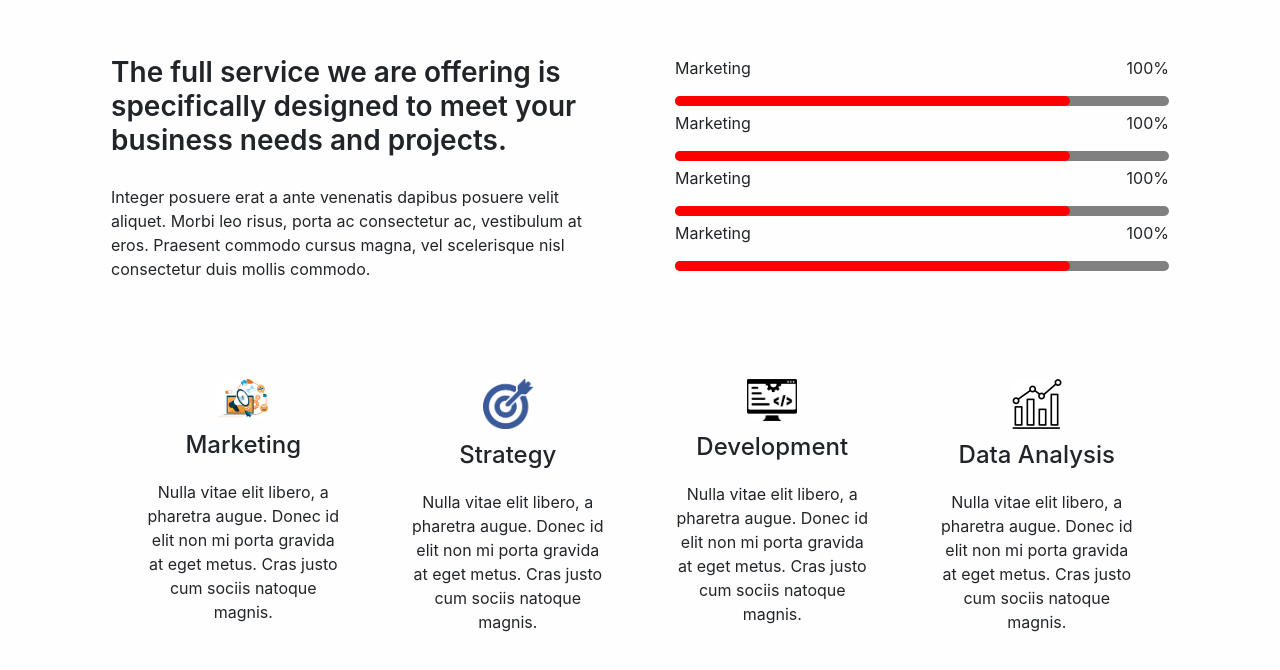
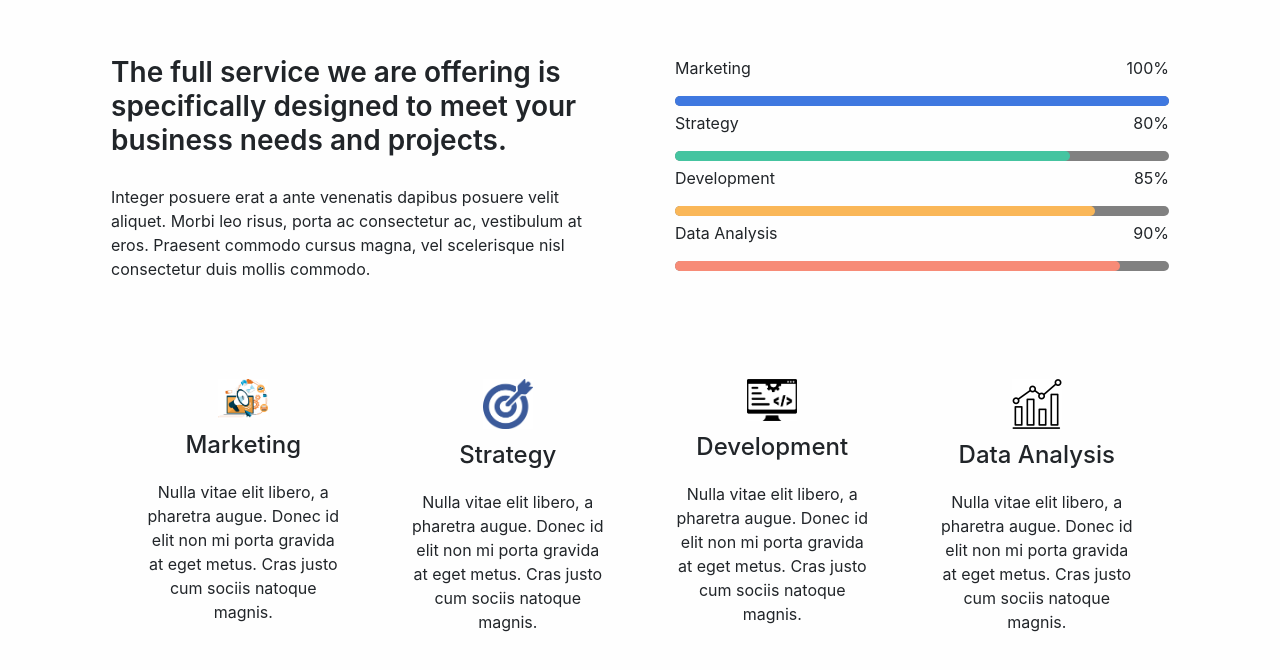
Before and after one commit to Bui-Hien/web, a plain HTML site: page index.html in a window 1280 px wide. Shown: the part 1127-1797 px from the top of the page. Drawn offline with Linux system fonts and the light colour scheme.

Commit message:
updateChart

```diff
--- a/css/style.css
+++ b/css/style.css
@@ -360,8 +360,7 @@ ter {
 
 .divservices-top_right-chartchild {
     height: 100%;
-    width: 80%;
-    background: red;
+    width: 0;
     border-radius: 5em;
 }
 
@@ -1062,3 +1061,11 @@ ter {
 #scroll-top-child i{
     color: #d8dadd;
 }
+
+
+.percentage-container p {
+    background-color: green;
+    color: white;
+    text-align: center;
+    width: 100%;
+}
--- a/index.html
+++ b/index.html
@@ -10,6 +10,7 @@
     <link rel="stylesheet" type="text/css" href="css/style.css">
     <link rel="stylesheet" type="text/css" href="css/reponsive.css">
 </head>
+<body>
 <div class="app ">
     <div id="# header" class="header-wraprer">
         <div class="header">
@@ -34,10 +35,10 @@
                     <li onclick="displayMenuTB()" class="header-center_item"><a href="#about"
                                                                                 class="header-center_link">About</a>
                     </li>
-                    <li onclick="displayMenuTB()" class="header-center_item"><a href="#contact"
+                    <li onclick="displayMenuTB()" class="header-center_item"><a href="#testimonials"
                                                                                 class="header-center_link">Testimonials</a>
                     </li>
-                    <li onclick="displayMenuTB()" class="header-center_item"><a href="#footer"
+                    <li onclick="displayMenuTB()" class="header-center_item"><a href="#contact"
                                                                                 class="header-center_link">Contact</a>
                     </li>
                 </ul>
@@ -101,7 +102,7 @@
                     <div class="services-top_right-item">
                         <div class="services-top_right-text">
                             <p>Marketing</p>
-                            <p>100%</p>
+                            <p class="percentage-container">0%</p>
                         </div>
                         <div class="services-top_right-chart">
                             <div class="divservices-top_right-chartchild"></div>
@@ -109,8 +110,8 @@
                     </div>
                     <div class="services-top_right-item">
                         <div class="services-top_right-text">
-                            <p>Marketing</p>
-                            <p>100%</p>
+                            <p>Strategy</p>
+                            <p class="percentage-container">0%</p>
                         </div>
                         <div class="services-top_right-chart">
                             <div class="divservices-top_right-chartchild"></div>
@@ -118,8 +119,8 @@
                     </div>
                     <div class="services-top_right-item">
                         <div class="services-top_right-text">
-                            <p>Marketing</p>
-                            <p>100%</p>
+                            <p>Development</p>
+                            <p class="percentage-container">0%</p>
                         </div>
                         <div class="services-top_right-chart">
                             <div class="divservices-top_right-chartchild"></div>
@@ -127,8 +128,8 @@
                     </div>
                     <div class="services-top_right-item">
                         <div class="services-top_right-text">
-                            <p>Marketing</p>
-                            <p>100%</p>
+                            <p>Data Analysis</p>
+                            <p class="percentage-container">0%</p>
                         </div>
                         <div class="services-top_right-chart">
                             <div class="divservices-top_right-chartchild"></div>
@@ -479,8 +480,10 @@
 
 </div>
 <div id="scroll-top">
-    <span  id="scroll-top-child"><i class="fa-solid fa-arrow-up"></i></span>
+    <span id="scroll-top-child"><i class="fa-solid fa-arrow-up"></i></span>
 </div>
+
+
 </body>
 <script src="https://kit.fontawesome.com/bc62e0aea6.js" crossorigin="anonymous"></script>
 <script type="text/javascript" src="bootstrap-4.5.3-dist/js/bootstrap.js"></script>
--- a/js/main.js
+++ b/js/main.js
@@ -4,6 +4,32 @@ var loadText = document.getElementById('home-content-scale-text');
 let timerId;
 
 window.addEventListener("load", () => {
+    const pElements = document.querySelectorAll('.percentage-container');
+    let count = 0;
+    let intervalId = setInterval(incrementPercentage, 20);
+    let valueChartChild = ['100', '80', '85', '90'];
+
+    function incrementPercentage() {
+        if (count >= 100) {
+            clearInterval(intervalId);
+        } else {
+            count++;
+            pElements.forEach((pElement, index) => {
+                let value = Math.round((count / 100) * valueChartChild[index]);
+                pElement.textContent = value + '%';
+            });
+        }
+    }
+
+
+    let chartChild = document.getElementsByClassName('divservices-top_right-chartchild');
+    let widthChartChild = ['100%', '80%', '85%', '90%']
+    let colorChartChild = ['#3f78e0', '#45c4a0', '#FAB758', '#F78B77']
+    for (let i = 0; i < chartChild.length; i++) {
+        chartChild[i].style.transition = "width 2s ease-out";
+        chartChild[i].style.width = widthChartChild[i];
+        chartChild[i].style.backgroundColor = colorChartChild[i];
+    }
     setTimeout(() => {
         loadText.style.transition = "scale 1s ease-out";
         loadText.style.scale = "1.5";
@@ -19,7 +45,7 @@ window.addEventListener("load", () => {
 //proces ẩn hiện
 function hien() {
     let displayNone = document.getElementsByClassName("process-bottom-left-content");
-    for (i = 0; i < displayNone.length; i++) {
+    for (let i = 0; i < displayNone.length; i++) {
         if (displayNone[i].classList.contains("hien")) {
             if (i != 0) displayNone[i].classList.remove("hien");
         }
@@ -264,14 +290,29 @@ divs.forEach(div => {
 });
 
 
-window.onscroll = function () {
-    scrollFunction()
-};
-var headerWraper = document.querySelector('.header-wraprer');
-var headerConten = document.querySelector('.header');
-var dropdownContent = document.querySelector('.dropdown-content');
+let calcScrollValue = () => {
+    let scrollProgress = document.getElementById("scroll-top");
+    let progressValue = document.getElementById("scroll-top-child");
+    let pos = document.documentElement.scrollTop;
+    let calcHeight =
+        document.documentElement.scrollHeight -
+        document.documentElement.clientHeight;
+    let scrollValue = Math.round((pos * 100) / calcHeight);
+    if (pos > 100) {
+        scrollProgress.style.display = "grid";
+    } else {
+        scrollProgress.style.display = "none";
+    }
+    scrollProgress.addEventListener("click", () => {
+        document.documentElement.scrollTop = 0;
+    });
+    scrollProgress.style.background = `conic-gradient(#497ee0 ${scrollValue}%, #d8dadd ${scrollValue}%)`;
 
-function scrollFunction() {
+
+//    header
+    let headerWraper = document.querySelector('.header-wraprer');
+    let headerConten = document.querySelector('.header');
+    let dropdownContent = document.querySelector('.dropdown-content');
     if (document.body.scrollTop > 74 || document.documentElement.scrollTop > 74) {
         headerWraper.style.background = "#ffffff";
         headerWraper.style.top = "-74px";
@@ -287,27 +328,6 @@ function scrollFunction() {
         headerWraper.style.background = "#f6f7f9";
         headerConten.style.background = "#f6f7f9";
     }
-
-}
-
-
-let calcScrollValue = () => {
-  let scrollProgress = document.getElementById("scroll-top");
-  let progressValue = document.getElementById("scroll-top-child");
-  let pos = document.documentElement.scrollTop;
-  let calcHeight =
-    document.documentElement.scrollHeight -
-    document.documentElement.clientHeight;
-  let scrollValue = Math.round((pos * 100) / calcHeight);
-  if (pos > 100) {
-    scrollProgress.style.display = "grid";
-  } else {
-    scrollProgress.style.display = "none";
-  }
-  scrollProgress.addEventListener("click", () => {
-    document.documentElement.scrollTop = 0;
-  });
-  scrollProgress.style.background = `conic-gradient(#497ee0 ${scrollValue}%, #d8dadd ${scrollValue}%)`;
 };
 
 window.onscroll = calcScrollValue;
```
